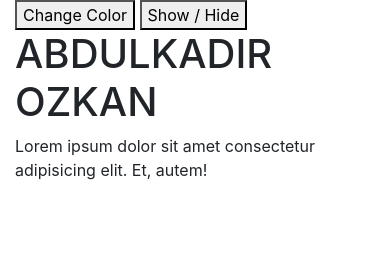
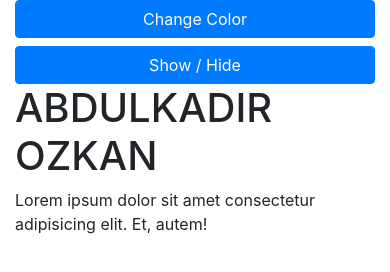
Before and after one commit to R8P/github_deneme, a plain HTML site: page index.html in a window 390 px wide. Drawn offline with nearby package versions, Linux system fonts and the light colour scheme.

Commit message:
style changed

```diff
--- a/index.html
+++ b/index.html
@@ -14,12 +14,13 @@
     <div id="sectionOne">
         <div class="container">
             <div class="row">
-                <div class="col-md-4">
-                    <button id="btnOne" type="button">Change Color</button>
-                    <button id="btnTwo" type="button">Show / Hide</button>
+                <div class="col-md-4 buttons">
+                    <button id="btnOne" class="btn btn-primary btn-block" type="button">Change Color</button>
+                    <button id="btnTwo" class="btn btn-primary btn-block" type="button">Show / Hide</button>
                 </div>
-                <div class="col-md-8">
-                    <div id="colorArea"></div>
+                <div class="col-md-8 areas">
+                    <div id="colorArea">
+                    </div>
                     <div id="textArea">
                         <h1>ABDULKADIR OZKAN</h1>
                         <p>Lorem ipsum dolor sit amet consectetur adipisicing elit. Et, autem!</p>
```
